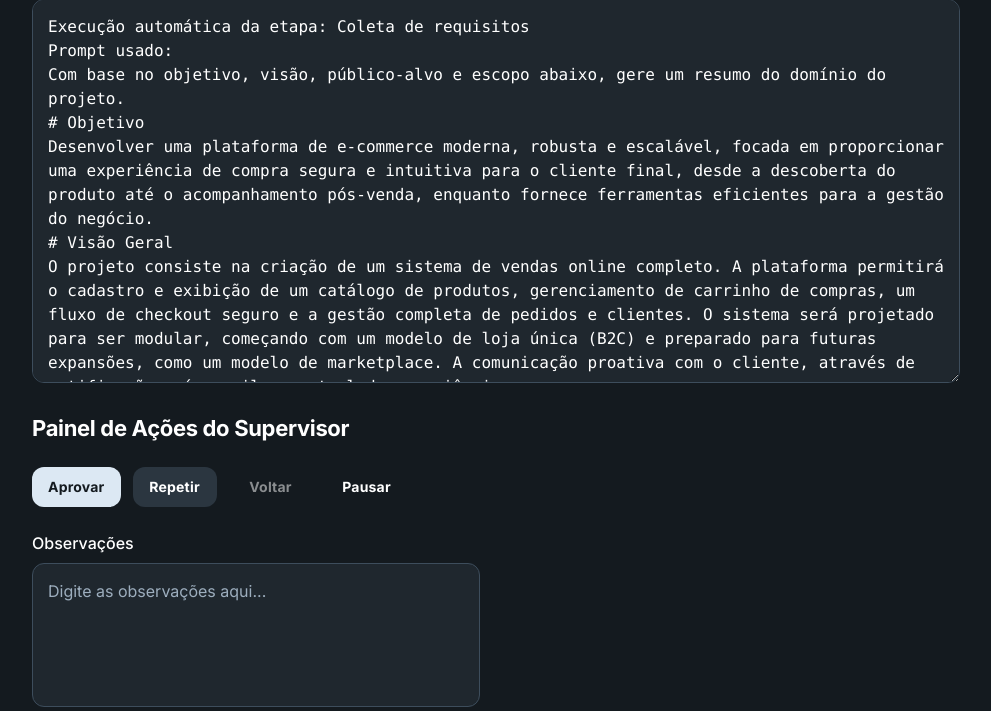
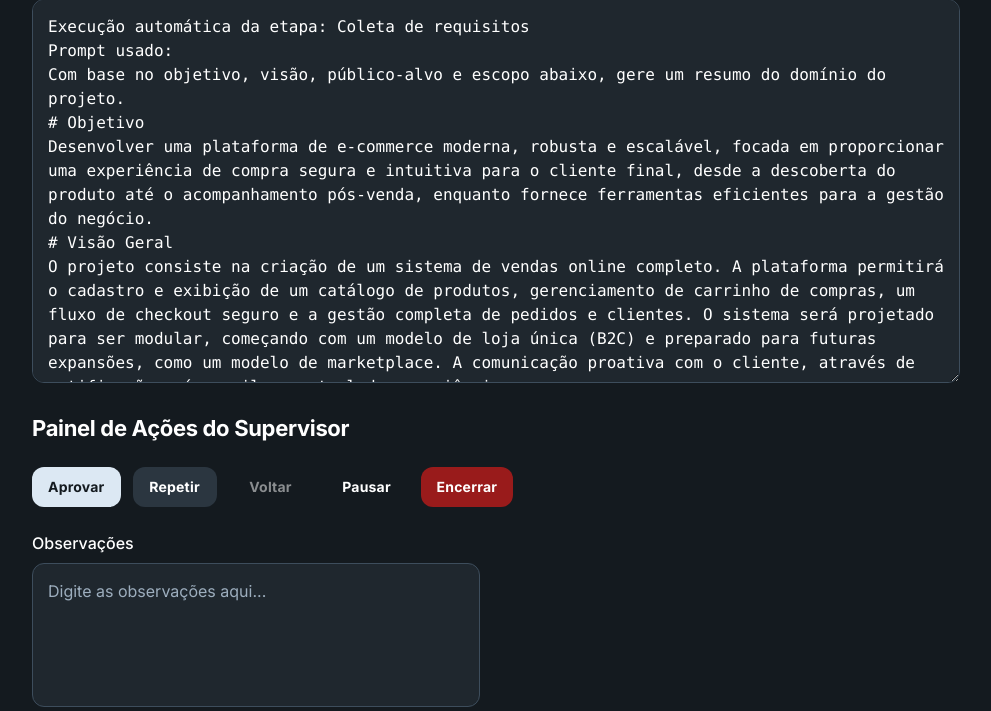
Before and after one commit to RogerioMatos75/Starter_Kit_IA_Agente, a Flask app: page / in a window 1280 px wide. Shown: the part 441-1152 px from the top of the page, without its empty margins (144-1135 px from the left). Run offline with Flask 3, Linux system fonts and the light colour scheme; some libraries are stand-ins or nearby versions.

Commit message:
Adicionando o Botão "Encerrar" na Interface
Vamos adicionar o botão ao lado do de "Pausar" no arquivo templates/index.html. Ele terá uma cor vermelha para indicar uma ação final.

```diff
--- a/app.py
+++ b/app.py
@@ -47,6 +47,16 @@
     new_status = fsm_instance.process_action(action, observation)
     return jsonify(new_status)
 
+@app.route('/api/shutdown', methods=['POST'])
+def shutdown():
+    """Endpoint para encerrar o servidor de desenvolvimento."""
+    print("Recebida solicitação para encerrar o servidor...")
+    shutdown_func = request.environ.get('werkzeug.server.shutdown')
+    if shutdown_func is None:
+        raise RuntimeError('Não está rodando com o servidor de desenvolvimento Werkzeug')
+    shutdown_func()
+    return 'Servidor encerrando...'
+
 if __name__ == '__main__':
     # ETAPA 0: Validação da Base de Conhecimento antes de iniciar o servidor
     print("--- Iniciando validação da Base de Conhecimento ---")
--- a/static/js/main.js
+++ b/static/js/main.js
@@ -7,6 +7,7 @@
     const repeatBtn = document.getElementById('btn-repeat');
     const backBtn = document.getElementById('btn-back');
     const pauseBtn = document.getElementById('btn-pause');
+    const shutdownBtn = document.getElementById('btn-shutdown');
 
     /**
      * Busca o estado atual do projeto na API e atualiza a UI.
@@ -70,6 +71,7 @@
         approveBtn.disabled = isFinished;
         repeatBtn.disabled = isFinished;
         pauseBtn.disabled = isFinished;
+        // O botão de encerrar nunca é desabilitado
         [approveBtn, repeatBtn, pauseBtn].forEach(btn => {
             if (isFinished) btn.classList.add('opacity-50', 'cursor-not-allowed');
             else btn.classList.remove('opacity-50', 'cursor-not-allowed');
@@ -100,11 +102,30 @@
         }
     }
 
+    /**
+     * Pede confirmação e envia o comando para encerrar o servidor.
+     */
+    async function handleShutdown() {
+        if (confirm("Tem certeza que deseja encerrar o servidor? Esta ação é irreversível.")) {
+            try {
+                // Envia a requisição, mas não espera uma resposta completa, pois o servidor vai desligar.
+                fetch('/api/shutdown', { method: 'POST' });
+                // Atualiza a UI para informar o usuário
+                document.body.innerHTML = '<div class="flex items-center justify-center h-screen"><h1 class="text-white text-2xl text-center p-10">Servidor encerrado. Você já pode fechar esta aba.</h1></div>';
+            } catch (error) {
+                // Este catch pode não ser acionado se o servidor desligar antes de responder.
+                console.error("Error sending shutdown signal:", error);
+                alert("Sinal de encerramento enviado. O servidor deve estar offline.");
+            }
+        }
+    }
+
     // Adiciona os "escutadores" de evento aos botões
     approveBtn.addEventListener('click', () => handleAction('approve'));
     repeatBtn.addEventListener('click', () => handleAction('repeat'));
     backBtn.addEventListener('click', () => handleAction('back'));
     pauseBtn.addEventListener('click', () => handleAction('pause'));
+    shutdownBtn.addEventListener('click', () => handleShutdown());
 
     // Carrega o estado inicial do projeto quando a página é aberta
     fetchStatus();
--- a/templates/index.html
+++ b/templates/index.html
@@ -85,6 +85,12 @@
                 >
                   <span class="truncate">Pausar</span>
                 </button>
+                <button
+                  id="btn-shutdown"
+                  class="flex min-w-[84px] max-w-[480px] cursor-pointer items-center justify-center overflow-hidden rounded-xl h-10 px-4 bg-[#991b1b] text-white text-sm font-bold leading-normal tracking-[0.015em]"
+                >
+                  <span class="truncate">Encerrar</span>
+                </button>
               </div>
             </div>
             <div class="flex max-w-[480px] flex-wrap items-end gap-4 px-4 py-3">
```
Also changed, not shown: 1 other file.
